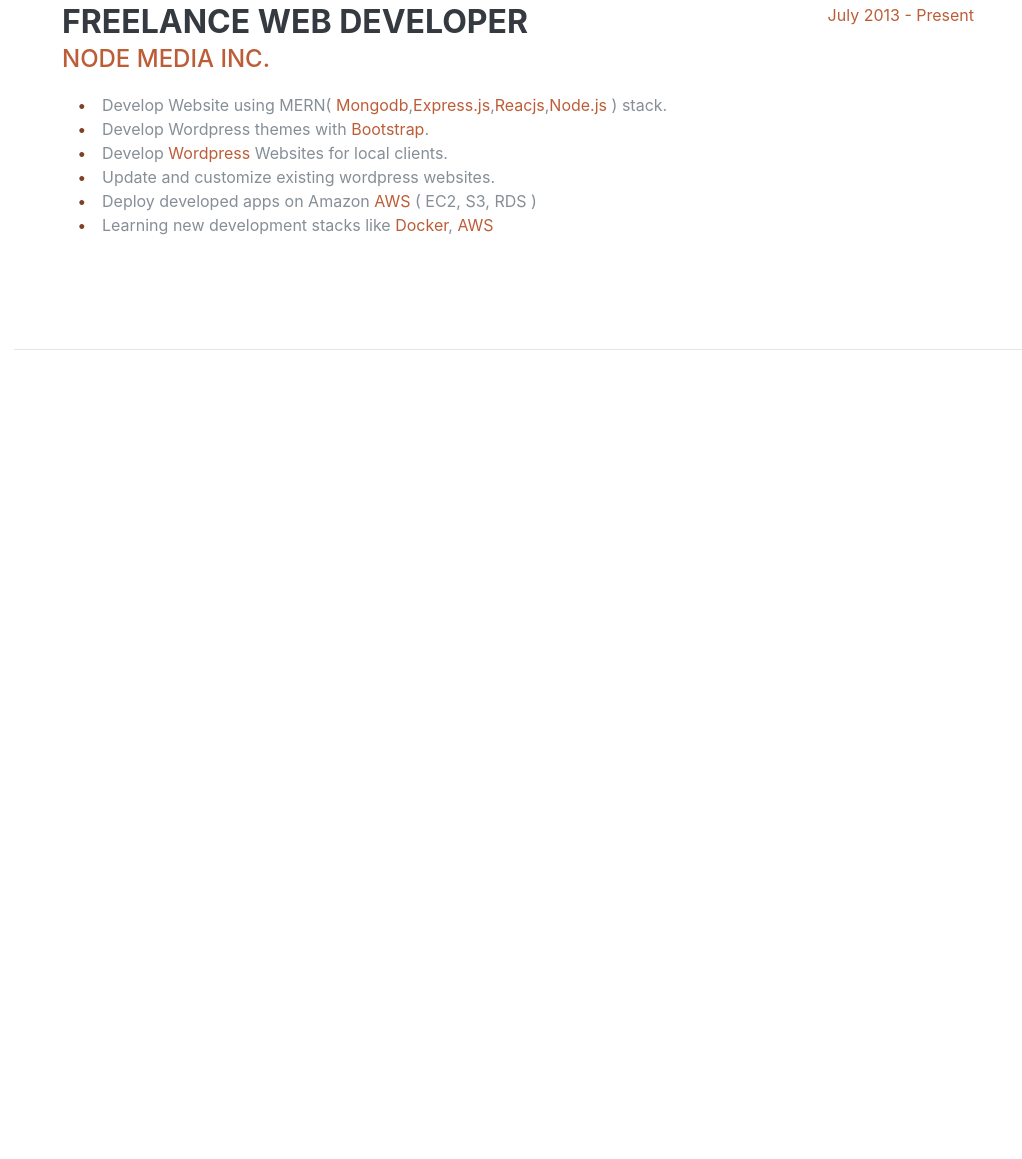
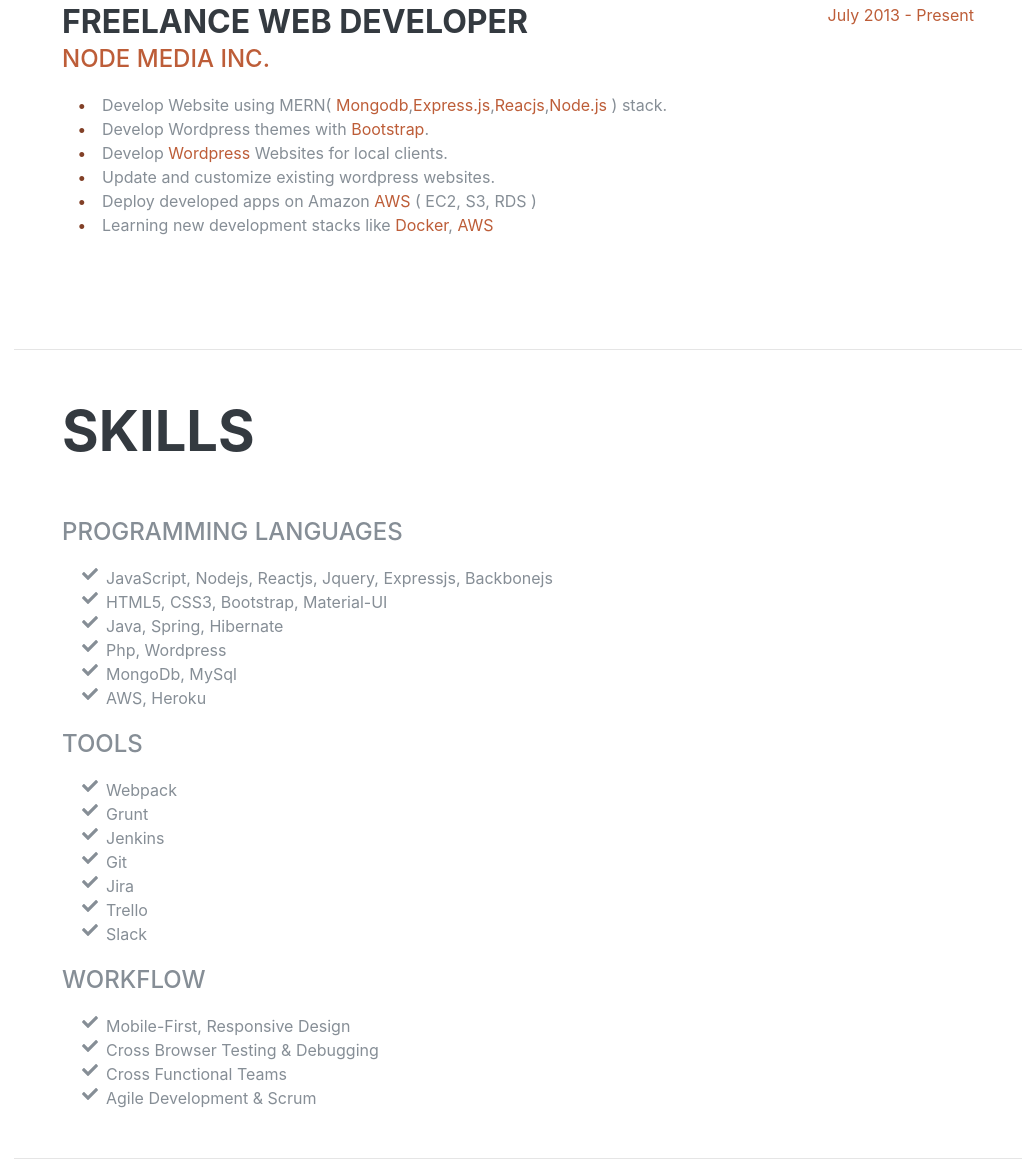
Before and after one commit to kaminderpal/portfolio, a website built with webpack: page index.html in a window 1280 px wide. Shown: the part 1630-2789 px from the top of the page, without its empty margins (258-1280 px from the left). Before the commit the page ends 1980 px from the top, so only its background shows below. Built offline with nearby package versions, Linux system fonts and the light colour scheme; a web font is replaced by a local one.

Commit message:
add skills page

```diff
--- a/index.html
+++ b/index.html
@@ -19,6 +19,7 @@
           <%= htmlWebpackPlugin.options.experience %>
           <hr class="m-0">
           <%= htmlWebpackPlugin.options.skills %>
+          <hr class="m-0">
           <%= htmlWebpackPlugin.options.education %>
           <%= htmlWebpackPlugin.options.interest %>
           <%= htmlWebpackPlugin.options.contact %>
--- a/src/css/style.css
+++ b/src/css/style.css
@@ -2,6 +2,9 @@
     font-family: Muli,-apple-system,BlinkMacSystemFont,'Segoe UI',Roboto,'Helvetica Neue',Arial,sans-serif,'Apple Color Emoji','Segoe UI Emoji','Segoe UI Symbol','Noto Color Emoji';
     padding-top: 54px;
     color: #868e96;
+}
+.ks-skills ul>li{
+  margin: 0 .25rem;
 }
 .bg-primary{
      background-color: #bd5d38!important;
--- a/src/templates/skills.html
+++ b/src/templates/skills.html
@@ -1 +1,82 @@
-<div class="skills"></div>
+<section class="resume-section p-3 p-lg-5 d-flex flex-column ks-skills" id="skills">
+          <div class="my-auto">
+            <h2 class="mb-5">Skills</h2>
+            <div class="subheading mb-3">Programming Languages</div>
+
+            <div class="row">
+              <div class="col-12">
+                  <ul class="fa-ul">
+                      <li>
+                          <i class="fa-li fa fa-check"></i>
+                          JavaScript, Nodejs, Reactjs, Jquery, Expressjs, Backbonejs
+                      </li>
+                      <li>
+                          <i class="fa-li fa fa-check"></i>
+                          HTML5, CSS3, Bootstrap, Material-UI
+                      </li>
+                      <li>
+                          <i class="fa-li fa fa-check"></i>
+                          Java, Spring, Hibernate
+                      </li>
+                      <li>
+                          <i class="fa-li fa fa-check"></i>
+                          Php, Wordpress
+                      </li>
+                      <li>
+                          <i class="fa-li fa fa-check"></i>
+                          MongoDb, MySql
+                      </li>
+                      <li>
+                          <i class="fa-li fa fa-check"></i>
+                          AWS, Heroku
+                      </li>
+                    </ul>
+                  </div>
+            </div>
+                      <div class="subheading mb-3">Tools</div>
+                      <div class="row">
+                        <div class="col-12">
+                            <ul class="fa-ul">
+                            <li>
+                                <i class="fa-li fa fa-check"></i>
+                              Webpack</li>
+                            <li>
+                                <i class="fa-li fa fa-check"></i>
+                              Grunt</li>
+                            <li>
+                                <i class="fa-li fa fa-check"></i>
+                              Jenkins</li>
+                            <li>
+                                <i class="fa-li fa fa-check"></i>
+                              Git</li>
+                            <li>
+                                <i class="fa-li fa fa-check"></i>
+                              Jira</li>
+                            <li>
+                                <i class="fa-li fa fa-check"></i>
+                              Trello</li>
+                            <li>
+                                <i class="fa-li fa fa-check"></i>
+                              Slack</li>
+                          </ul>
+                        </div>
+                      </div>
+
+
+            <div class="subheading mb-3">Workflow</div>
+            <ul class="fa-ul mb-0">
+              <li>
+                <i class="fa-li fa fa-check"></i>
+                Mobile-First, Responsive Design</li>
+              <li>
+                <i class="fa-li fa fa-check"></i>
+                Cross Browser Testing &amp; Debugging</li>
+              <li>
+                <i class="fa-li fa fa-check"></i>
+                Cross Functional Teams</li>
+              <li>
+                <i class="fa-li fa fa-check"></i>
+                Agile Development &amp; Scrum</li>
+            </ul>
+          </div>
+        </section>
```
